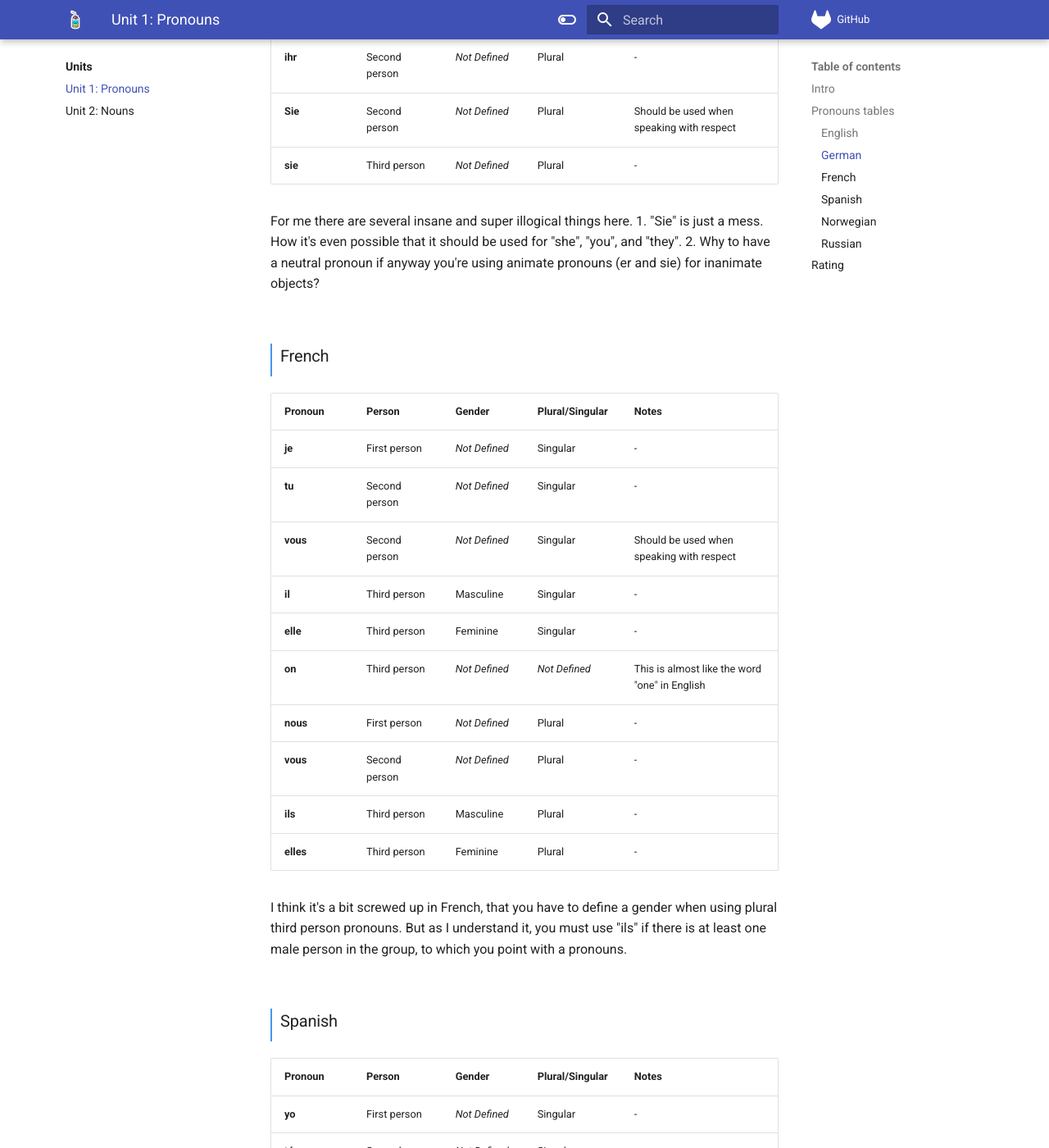
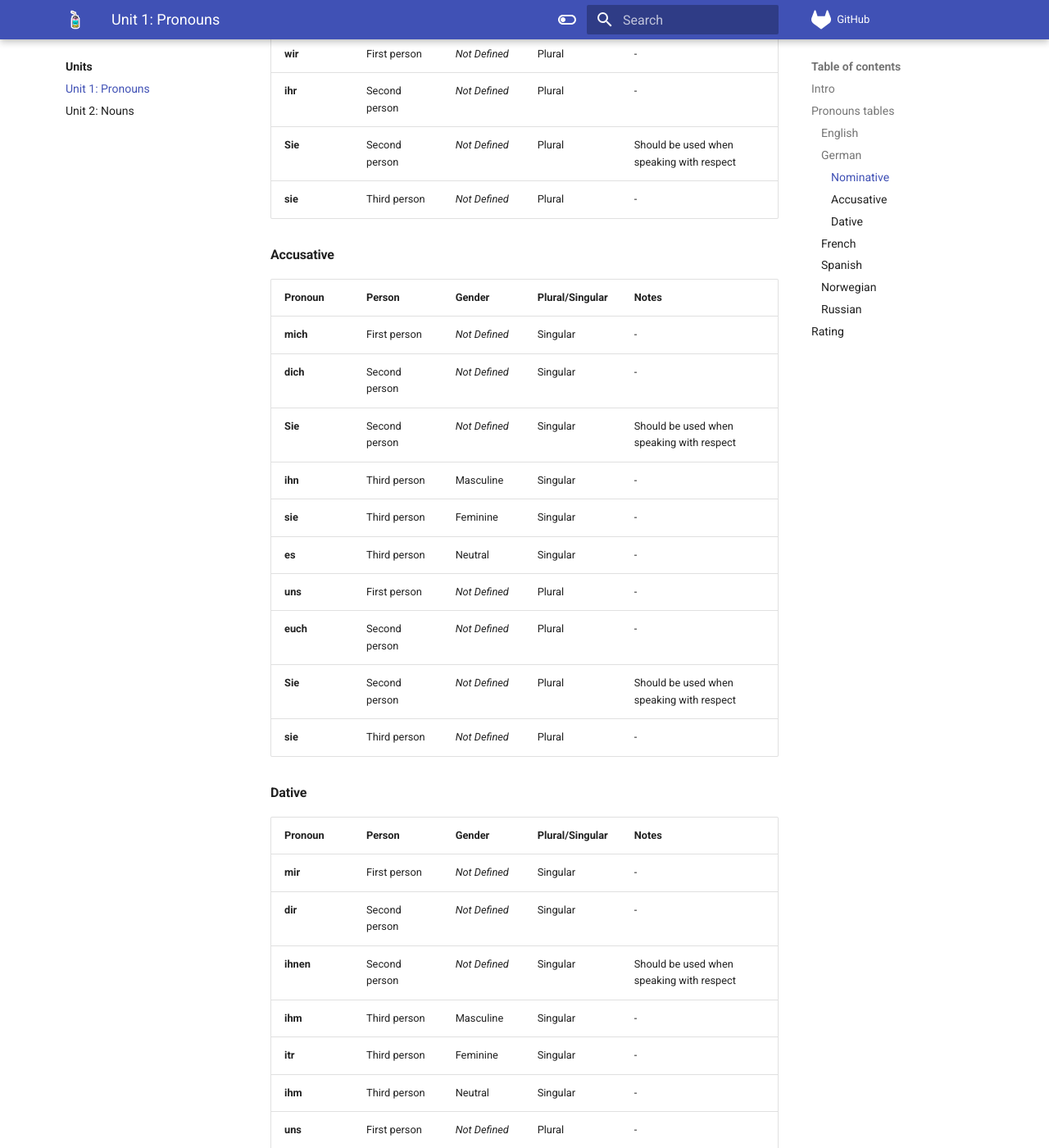
Before and after one commit to allanger/non-programming-languages, an MkDocs documentation site: the page built from docs/pages/units/1.pronouns.md, in a window 1280 px wide and 1400 px high, scrolled down 1669 px. Shown: the whole window at 82% size. Built offline with MkDocs 1.6.1 and Material for MkDocs 9.7.7, drawn with Linux system fonts in a browser that asks for light colours; comment, search, counter and statistics services are not loaded; the version menu is left out; some of the changed text lies outside the part shown.

```diff
--- a/docs/pages/units/1.pronouns.md
+++ b/docs/pages/units/1.pronouns.md
@@ -25,6 +25,8 @@ These are tables with a little explanation for each pronoun in the "main" form.
 What I do love about English is that inanimate objects do not have a gender. It's makes a perfect sense since you don't have to remember what is being considered masculine or feminine.
 
 ### German
+#### Nominative
+
 | Pronoun | Person        | Gender        | Plural/Singular | Notes                                     |
 | ------- | ------------- | ------------- | --------------- | ----------------------------------------- |
 | **ich** | First person  | _Not Defined_ | Singular        | -                                         |
@@ -38,9 +40,35 @@ What I do love about English is that inanimate objects do not have a gender. It'
 | **Sie** | Second person | _Not Defined_ | Plural          | Should be used when speaking with respect |
 | **sie** | Third person  | _Not Defined_ | Plural          | -                                         |
 
-For me there are several insane and super illogical things here.
-1. "Sie" is just a mess. How it's even possible that it should be used for "she", "you", and "they".
-2. Why to have a neutral pronoun if anyway you're using animate pronouns (er and sie) for inanimate objects?
+#### Accusative
+
+| Pronoun | Person        | Gender        | Plural/Singular | Notes                                     |
+| ------- | ------------- | ------------- | --------------- | ----------------------------------------- |
+| **mich** | First person  | _Not Defined_ | Singular        | -                                         |
+| **dich**  | Second person | _Not Defined_ | Singular        | -                                         |
+| **Sie** | Second person | _Not Defined_ | Singular        | Should be used when speaking with respect |
+| **ihn**  | Third person  | Masculine     | Singular        | -                                         |
+| **sie** | Third person  | Feminine      | Singular        | -                                         |
+| **es**  | Third person  | Neutral       | Singular        | -                                         |
+| **uns** | First person  | _Not Defined_ | Plural          | -                                         |
+| **euch** | Second person | _Not Defined_ | Plural          | -                                         |
+| **Sie** | Second person | _Not Defined_ | Plural          | Should be used when speaking with respect |
+| **sie** | Third person  | _Not Defined_ | Plural          | -                                         |
+
+#### Dative
+
+| Pronoun | Person        | Gender        | Plural/Singular | Notes                                     |
+| ------- | ------------- | ------------- | --------------- | ----------------------------------------- |
+| **mir** | First person  | _Not Defined_ | Singular        | -                                         |
+| **dir**  | Second person | _Not Defined_ | Singular        | -                                         |
+| **ihnen** | Second person | _Not Defined_ | Singular        | Should be used when speaking with respect |
+| **ihm**  | Third person  | Masculine     | Singular        | -                                         |
+| **itr** | Third person  | Feminine      | Singular        | -                                         |
+| **ihm**  | Third person  | Neutral       | Singular        | -                                         |
+| **uns** | First person  | _Not Defined_ | Plural          | -                                         |
+| **euch** | Second person | _Not Defined_ | Plural          | -                                         |
+| **ihnen** | Second person | _Not Defined_ | Plural          | Should be used when speaking with respect |
+| **ihnen** | Third person  | _Not Defined_ | Plural          | -                                         |
 
 ### French
 | Pronoun   | Person        | Gender        | Plural/Singular | Notes                                         |
```
Also changed, not shown: docs/pages/books/little_prince/german.md (+10 -3 lines), docs/pages/books/little_prince/notes.md (+2 -1 lines), docs/pages/books/little_prince/vocabulary.md (added, +12 -0 lines), docs/pages/parts_of_speach/noun/German.md (+13 -1 lines), docs/pages/units/german/prepositions.md (added, +50 -0 lines).
